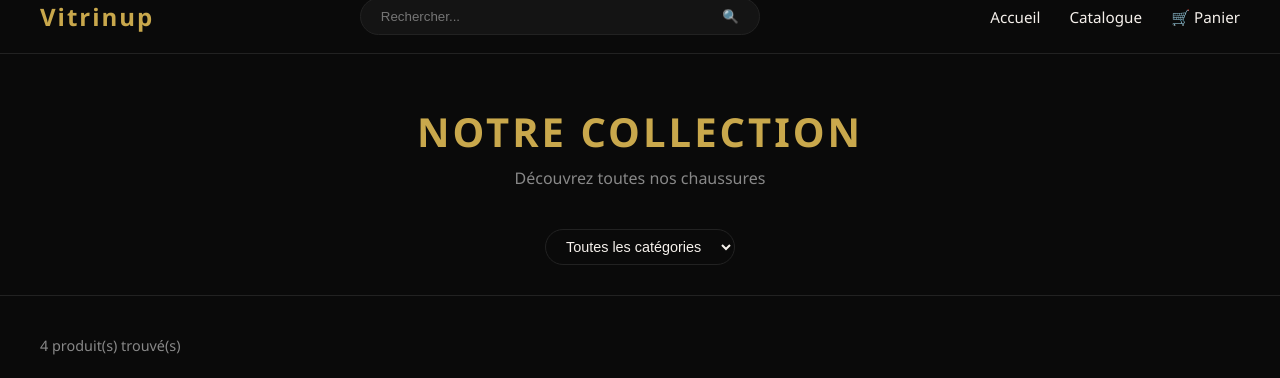
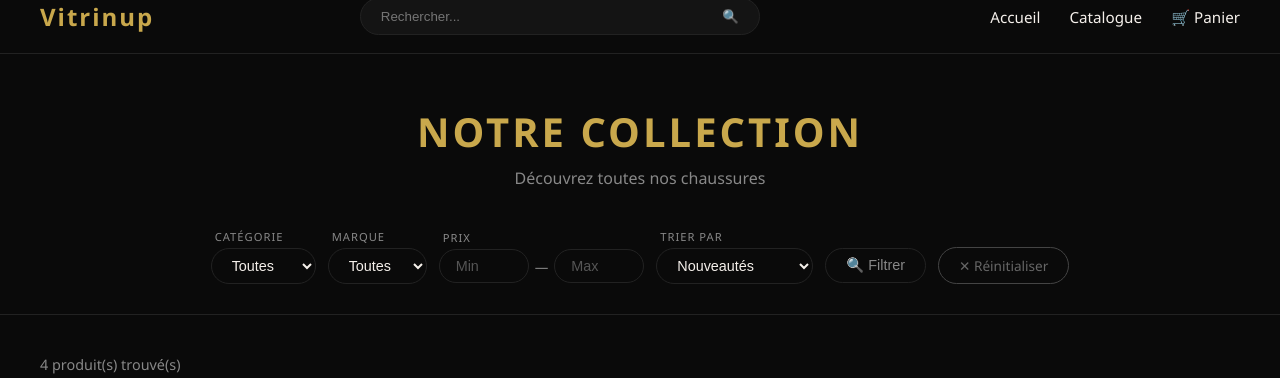
Before and after one commit to KHASSIM11/vitrinup, a PHP site: page /catalogue in a window 1280 px wide. Shown: the part 20-398 px from the top of the page. Run offline with PHP 8.4, Linux system fonts and the light colour scheme; data comes from the database, SQL or seed files in the repository.

Commit message:
feat: filtres avances catalogue - categorie, marque, prix min/max, tri (prix, nom, nouveautes)

```diff
--- a/controllers/CatalogueController.php
+++ b/controllers/CatalogueController.php
@@ -10,6 +10,10 @@ class CatalogueController extends Controller {
         // Filtres GET
         $filtreGenre     = $_GET['genre']        ?? '';
         $filtreCategorie = $_GET['categorie_id'] ?? '';
+        $filtreMarque    = $_GET['marque']        ?? '';
+        $prixMin         = $_GET['prix_min']      ?? '';
+        $prixMax         = $_GET['prix_max']      ?? '';
+        $tri             = $_GET['tri']           ?? 'nouveautes';
 
         // Construction de la requête avec filtres
         $sql = "SELECT p.id, p.nom, p.slug, p.prix, p.prix_promo, p.genre, p.marque,
@@ -32,7 +36,38 @@ class CatalogueController extends Controller {
             $params[':categorie_id'] = $filtreCategorie;
         }
 
-        $sql .= " ORDER BY p.created_at DESC";
+        if (!empty($filtreMarque)) {
+            $sql .= " AND p.marque = :marque";
+            $params[':marque'] = $filtreMarque;
+        }
+
+        if (!empty($prixMin)) {
+            $sql .= " AND (p.prix_promo IS NOT NULL AND p.prix_promo >= :prix_min OR p.prix_promo IS NULL AND p.prix >= :prix_min2)";
+            $params[':prix_min'] = floatval($prixMin);
+            $params[':prix_min2'] = floatval($prixMin);
+        }
+
+        if (!empty($prixMax)) {
+            $sql .= " AND (p.prix_promo IS NOT NULL AND p.prix_promo <= :prix_max OR p.prix_promo IS NULL AND p.prix <= :prix_max2)";
+            $params[':prix_max'] = floatval($prixMax);
+            $params[':prix_max2'] = floatval($prixMax);
+        }
+
+        // Tri
+        switch ($tri) {
+            case 'prix_croissant':
+                $sql .= " ORDER BY COALESCE(p.prix_promo, p.prix) ASC";
+                break;
+            case 'prix_decroissant':
+                $sql .= " ORDER BY COALESCE(p.prix_promo, p.prix) DESC";
+                break;
+            case 'nom':
+                $sql .= " ORDER BY p.nom ASC";
+                break;
+            default: // nouveautes
+                $sql .= " ORDER BY p.created_at DESC";
+                break;
+        }
 
         $query = $db->query($sql);
         foreach ($params as $key => $val) {
@@ -45,12 +80,22 @@ class CatalogueController extends Controller {
             "SELECT * FROM categories ORDER BY ordre ASC"
         )->resultSet();
 
+        // Toutes les marques distinctes pour le filtre
+        $marques = $db->query(
+            "SELECT DISTINCT marque FROM produits WHERE statut = 'actif' AND marque IS NOT NULL AND marque != '' ORDER BY marque ASC"
+        )->resultSet();
+
         $data = [
             'title'           => 'Catalogue — ' . SITE_NAME,
             'produits'        => $produits,
             'categories'      => $categories,
+            'marques'         => $marques,
             'filtreGenre'     => $filtreGenre,
             'filtreCategorie' => $filtreCategorie,
+            'filtreMarque'    => $filtreMarque,
+            'prixMin'         => $prixMin,
+            'prixMax'         => $prixMax,
+            'tri'             => $tri,
         ];
 
         $this->view('catalogue/index', $data);
--- a/views/catalogue/index.php
+++ b/views/catalogue/index.php
@@ -2,8 +2,13 @@
 /** @var string $title Titre de la page */
 /** @var array $produits Liste des produits */
 /** @var array $categories Liste des catégories */
+/** @var array $marques Liste des marques */
 /** @var string $filtreGenre Filtre genre actif */
 /** @var string $filtreCategorie Filtre catégorie actif */
+/** @var string $filtreMarque Filtre marque actif */
+/** @var string $prixMin Filtre prix minimum */
+/** @var string $prixMax Filtre prix maximum */
+/** @var string $tri Tri actif */
 ?>
 <!DOCTYPE html>
 <html lang="fr">
@@ -231,9 +236,56 @@
             border-bottom: 1px solid var(--border);
         }
 
-        .filtres-genre {
+        .filtre-group {
             display: flex;
-            gap: 8px;
+            flex-direction: column;
+            gap: 4px;
+        }
+        .filtre-group label {
+            font-size: 0.7rem;
+            color: var(--text-muted);
+            text-transform: uppercase;
+            letter-spacing: 1px;
+            padding-left: 4px;
+        }
+
+        .filtre-select,
+        .filtre-input {
+            padding: 8px 16px;
+            border: 1px solid var(--border);
+            border-radius: 30px;
+            background: transparent;
+            color: var(--text-light);
+            font-size: 0.9rem;
+            cursor: pointer;
+            outline: none;
+            transition: border-color 0.2s;
+        }
+        .filtre-select:focus,
+        .filtre-input:focus {
+            border-color: var(--accent);
+        }
+        .filtre-select option {
+            background: #1a1a1a;
+            color: var(--text-light);
+        }
+
+        .filtre-input {
+            width: 90px;
+            cursor: text;
+        }
+        .filtre-input::placeholder {
+            color: #555;
+        }
+
+        .filtre-prix {
+            display: flex;
+            align-items: center;
+            gap: 6px;
+        }
+        .filtre-prix span {
+            color: var(--text-muted);
+            font-size: 0.85rem;
         }
 
         .btn-filtre {
@@ -255,19 +307,20 @@
             font-weight: 600;
         }
 
-        .select-categorie {
-            padding: 8px 16px;
-            border: 1px solid var(--border);
+        .btn-filtre-reset {
+            padding: 8px 20px;
+            border: 1px solid #444;
             border-radius: 30px;
             background: transparent;
-            color: var(--text-light);
-            font-size: 0.9rem;
+            color: #666;
             cursor: pointer;
-            outline: none;
+            font-size: 0.85rem;
+            transition: all 0.2s;
+            text-decoration: none;
         }
-        .select-categorie option {
-            background: #1a1a1a;
-            color: var(--text-light);
+        .btn-filtre-reset:hover {
+            border-color: var(--promo);
+            color: var(--promo);
         }
 
         /* ── GRILLE PRODUITS ── */
@@ -503,10 +556,12 @@ if (isset($_SESSION['panier'])) {
 </div>
 
 <!-- FILTRES -->
-<div class="filtres">
-    <!-- Filtre catégorie -->
-    <select class="select-categorie" id="selectCategorie" onchange="appliquerFiltre('categorie', this.value)">
-        <option value="">Toutes les catégories</option>
+<form class="filtres" method="GET" action="<?= URL_ROOT ?>/catalogue" id="formFiltres">
+    <!-- Catégorie -->
+    <div class="filtre-group">
+        <label>Catégorie</label>
+        <select name="categorie_id" class="filtre-select" onchange="this.form.submit()">
+            <option value="">Toutes</option>
             <?php foreach ($categories as $cat): ?>
                 <option value="<?= $cat['id'] ?>" <?= $filtreCategorie == $cat['id'] ? 'selected' : '' ?>>
                     <?= htmlspecialchars($cat['nom']) ?>
@@ -514,6 +569,45 @@ if (isset($_SESSION['panier'])) {
             <?php endforeach; ?>
         </select>
     </div>
+
+    <!-- Marque -->
+    <div class="filtre-group">
+        <label>Marque</label>
+        <select name="marque" class="filtre-select" onchange="this.form.submit()">
+            <option value="">Toutes</option>
+            <?php foreach ($marques as $m): ?>
+                <option value="<?= htmlspecialchars($m['marque']) ?>" <?= $filtreMarque == $m['marque'] ? 'selected' : '' ?>>
+                    <?= htmlspecialchars($m['marque']) ?>
+                </option>
+            <?php endforeach; ?>
+        </select>
+    </div>
+
+    <!-- Prix min / max -->
+    <div class="filtre-group">
+        <label>Prix</label>
+        <div class="filtre-prix">
+            <input type="number" name="prix_min" class="filtre-input" placeholder="Min" min="0" value="<?= htmlspecialchars($prixMin) ?>">
+            <span>—</span>
+            <input type="number" name="prix_max" class="filtre-input" placeholder="Max" min="0" value="<?= htmlspecialchars($prixMax) ?>">
+        </div>
+    </div>
+
+    <!-- Tri -->
+    <div class="filtre-group">
+        <label>Trier par</label>
+        <select name="tri" class="filtre-select" onchange="this.form.submit()">
+            <option value="nouveautes" <?= $tri === 'nouveautes' ? 'selected' : '' ?>>Nouveautés</option>
+            <option value="prix_croissant" <?= $tri === 'prix_croissant' ? 'selected' : '' ?>>Prix croissant</option>
+            <option value="prix_decroissant" <?= $tri === 'prix_decroissant' ? 'selected' : '' ?>>Prix décroissant</option>
+            <option value="nom" <?= $tri === 'nom' ? 'selected' : '' ?>>Nom A-Z</option>
+        </select>
+    </div>
+
+    <!-- Bouton appliquer (pour le prix) + reset -->
+    <button type="submit" class="btn-filtre" style="margin-top:18px;">🔍 Filtrer</button>
+    <a href="<?= URL_ROOT ?>/catalogue" class="btn-filtre-reset" style="margin-top:18px;">✕ Réinitialiser</a>
+</form>
 
 <!-- CATALOGUE -->
 <div class="catalogue">
@@ -574,52 +668,20 @@ if (isset($_SESSION['panier'])) {
 </footer>
 
 <script>
-// Synchronisation des filtres : boutons genre + select catégorie
-function appliquerFiltre(type, valeur) {
-    const params = new URLSearchParams(window.location.search);
-
-    if (type === 'genre') {
-        if (valeur) {
-            params.set('genre', valeur);
-        } else {
-            params.delete('genre');
-        }
-    } else if (type === 'categorie') {
-        if (valeur) {
-            params.set('categorie_id', valeur);
-        } else {
-            params.delete('categorie_id');
-        }
-    }
-
-    // Construire l'URL
-    let url = '<?= URL_ROOT ?>/catalogue';
-    const qs = params.toString();
-    if (qs) url += '?' + qs;
-
-    window.location.href = url;
-}
-
 // Menu mobile
 function toggleMenu() {
     const menu = document.getElementById('mobileMenu');
     const overlay = document.getElementById('overlay');
     const btn = document.querySelector('.mobile-menu-btn');
-
     menu.classList.toggle('active');
     overlay.classList.toggle('active');
     btn.classList.toggle('active');
-
     document.body.style.overflow = menu.classList.contains('active') ? 'hidden' : '';
 }
-
-// Fermer avec Escape
 document.addEventListener('keydown', function(e) {
     if (e.key === 'Escape') {
         const menu = document.getElementById('mobileMenu');
-        if (menu.classList.contains('active')) {
-            toggleMenu();
-        }
+        if (menu.classList.contains('active')) toggleMenu();
     }
 });
 </script>
```
Lines whose indentation alone changed are shown as unchanged.
